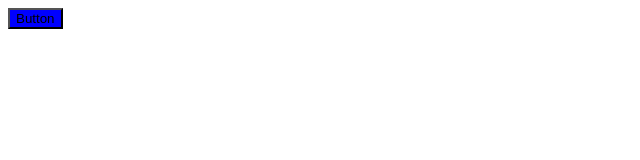
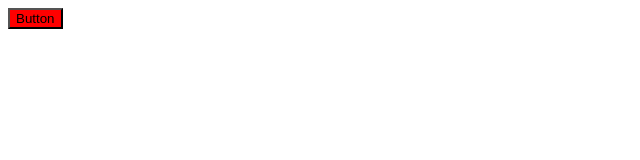
Before and after one commit to Ismaestro/figma-test, a website: page index.html in a window 1280 px wide. Shown: the whole page, without its empty margins (0-640 px from the left). Drawn offline with Linux system fonts and the light colour scheme.

Commit message:
update build

```diff
--- a/build/css/_variables.css
+++ b/build/css/_variables.css
@@ -1,9 +1,9 @@
 /**
  * Do not edit directly
- * Generated on Mon, 11 Sep 2023 19:57:03 GMT
+ * Generated on Mon, 11 Sep 2023 20:03:45 GMT
  */
 
 :root {
   --core-xs: 8px;
-  --core-primary-color: blue;
+  --core-primary-color: red;
 }
--- a/build/scss/_variables.scss
+++ b/build/scss/_variables.scss
@@ -1,6 +1,6 @@
 
 // Do not edit directly
-// Generated on Mon, 11 Sep 2023 19:57:03 GMT
+// Generated on Mon, 11 Sep 2023 20:03:45 GMT
 
 $core-xs: 8px;
-$core-primary-color: blue;
+$core-primary-color: red;
```
Also changed, not shown: 5 other files.
